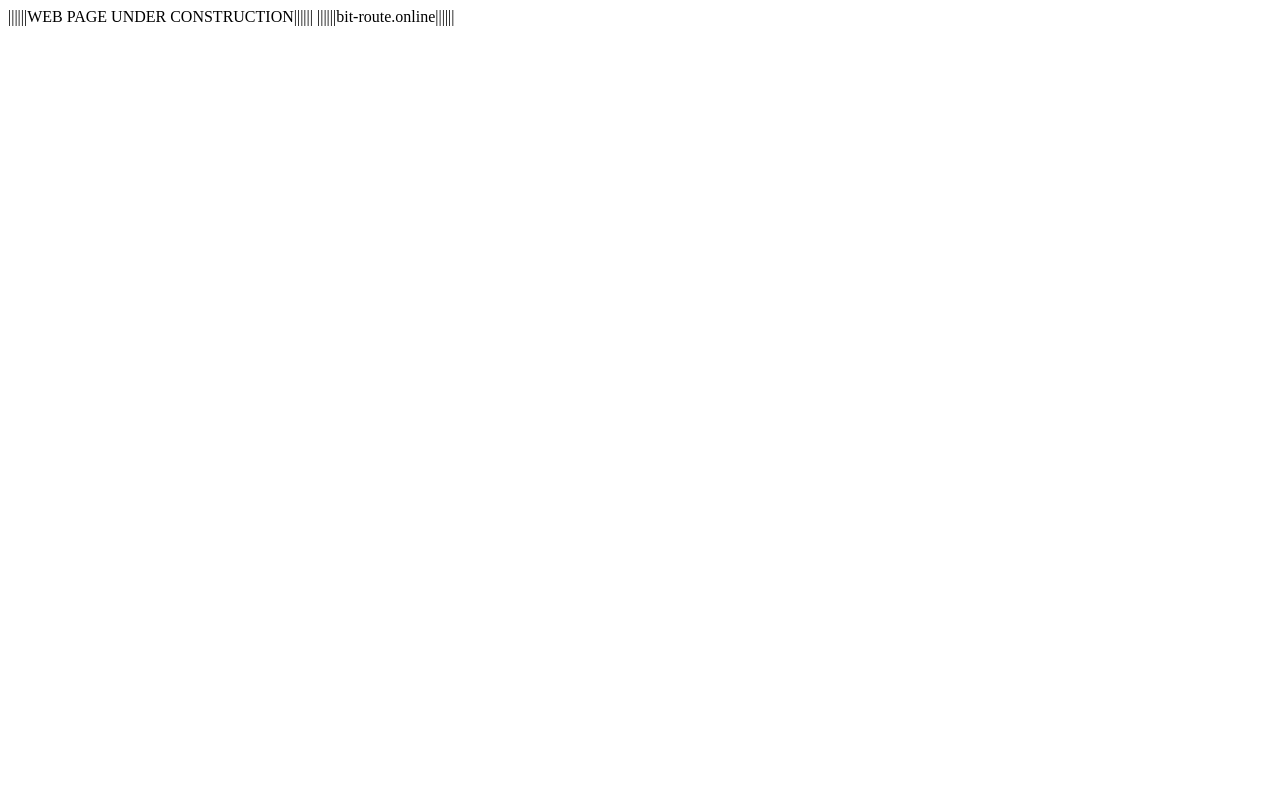
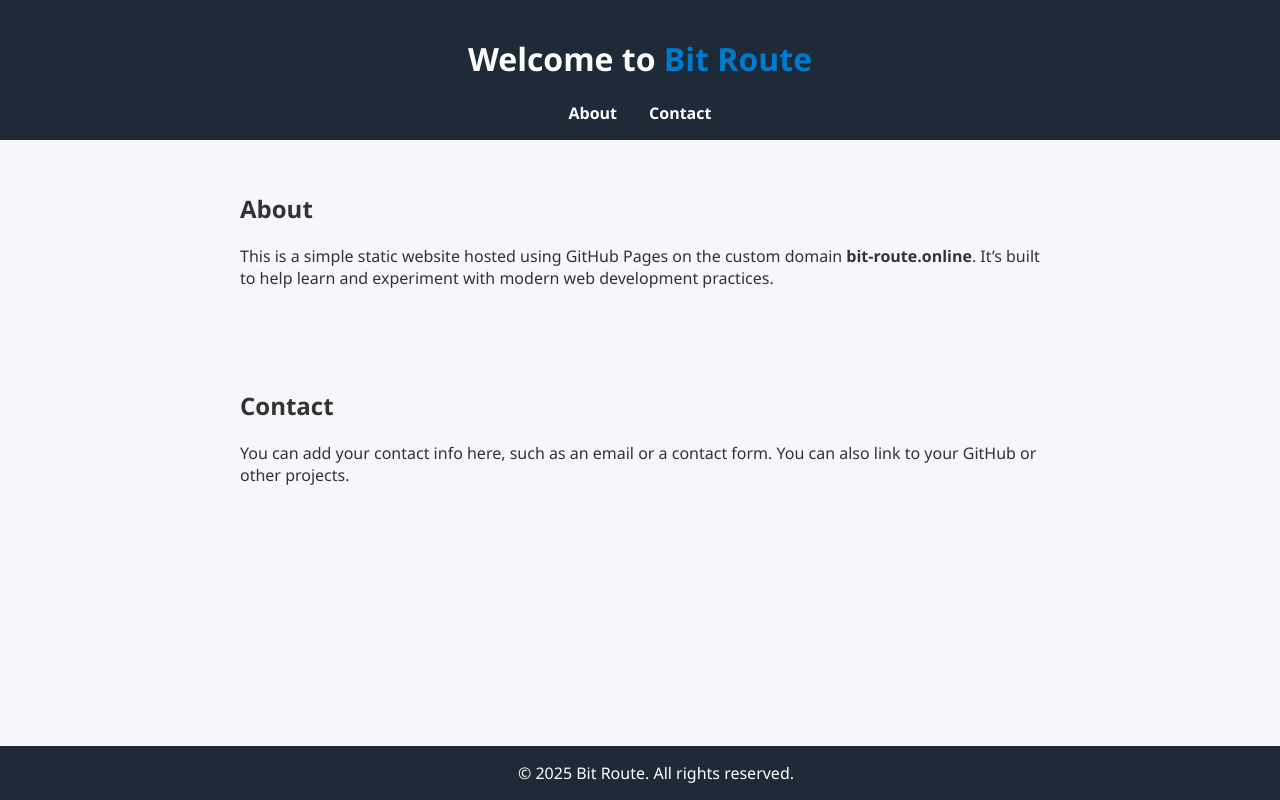
Before and after one commit to Bit-Route-Online/bit-route-online.github.io, a plain HTML site: page index.html in a window 1280 px wide. Drawn offline with Linux system fonts and the light colour scheme.

Commit message:
Updated index file

```diff
--- a/index.html
+++ b/index.html
@@ -1,2 +1,92 @@
-||||||WEB PAGE UNDER CONSTRUCTION||||||
-||||||bit-route.online||||||
+<!DOCTYPE html>
+<html lang="en">
+<head>
+  <meta charset="UTF-8" />
+  <meta name="viewport" content="width=device-width, initial-scale=1.0"/>
+  <title>Bit Route</title>
+  <style>
+    body {
+      margin: 0;
+      font-family: 'Segoe UI', sans-serif;
+      background-color: #f5f7fa;
+      color: #333;
+    }
+
+    header {
+      background-color: #1e2a38;
+      color: white;
+      padding: 1rem 2rem;
+      text-align: center;
+    }
+
+    nav {
+      display: flex;
+      justify-content: center;
+      gap: 2rem;
+      margin-top: 1rem;
+    }
+
+    nav a {
+      color: white;
+      text-decoration: none;
+      font-weight: bold;
+    }
+
+    nav a:hover {
+      text-decoration: underline;
+    }
+
+    section {
+      padding: 2rem;
+      max-width: 800px;
+      margin: auto;
+    }
+
+    .highlight {
+      color: #007acc;
+    }
+
+    footer {
+      background-color: #1e2a38;
+      color: white;
+      text-align: center;
+      padding: 1rem;
+      position: fixed;
+      width: 100%;
+      bottom: 0;
+    }
+
+    @media (max-width: 600px) {
+      nav {
+        flex-direction: column;
+        gap: 1rem;
+      }
+    }
+  </style>
+</head>
+<body>
+
+  <header>
+    <h1>Welcome to <span class="highlight">Bit Route</span></h1>
+    <nav>
+      <a href="#about">About</a>
+      <a href="#contact">Contact</a>
+    </nav>
+  </header>
+
+  <section id="about">
+    <h2>About</h2>
+    <p>This is a simple static website hosted using GitHub Pages on the custom domain <strong>bit-route.online</strong>. It’s built to help learn and experiment with modern web development practices.</p>
+  </section>
+
+  <section id="contact">
+    <h2>Contact</h2>
+    <p>You can add your contact info here, such as an email or a contact form. You can also link to your GitHub or other projects.</p>
+  </section>
+
+  <footer>
+    &copy; 2025 Bit Route. All rights reserved.
+  </footer>
+
+</body>
+</html>
```
Also changed, not shown: 1 other file.
